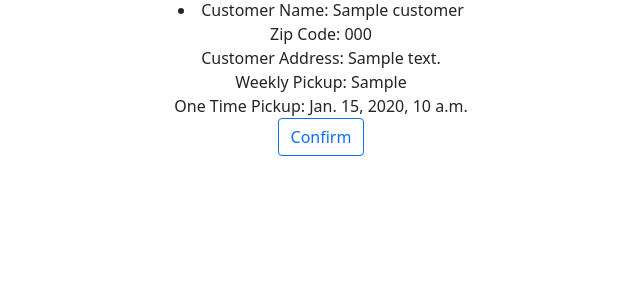
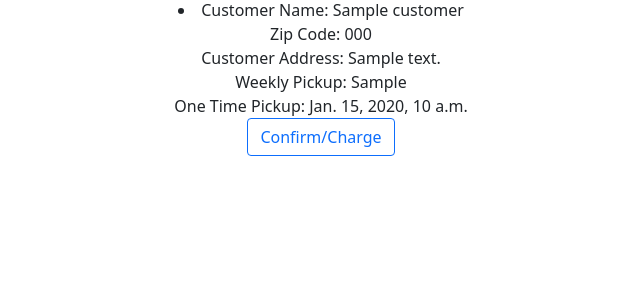
Before and after one commit to SpencerMuniz/Trash_Collect, a Django app: template trash_collector/employees/templates/employees/index.html in a window 1280 px wide. Shown: the part 242-544 px from the top of the page, without its empty margins (319-959 px from the left). Run offline with Django 3.2, Linux system fonts and the light colour scheme; a user stored in the database is signed in; tables that the repository leaves empty hold one stand-in row (values such as "Sample post"); the template is opened without the code that fills it: values that come from a table or form of the project are taken from there, most other values are stand-ins (such as "Sample title", 1, 10 or a date in 2020).

Commit message:
Edited confirm_pickup_charge_balance to reflect two arguments.

```diff
--- a/trash_collector/employees/templates/employees/index.html
+++ b/trash_collector/employees/templates/employees/index.html
@@ -17,7 +17,7 @@
                 Weekly Pickup: {{ customer.weekly_pickup}} <br />
                 One Time Pickup: {{ customer.one_time_pickup}} <br />
             </li>
-             <a class="btn btn-outline-primary" href="{% url 'employees:confirm_pickup_charge_balance' customer.id %}">Confirm</a>
+             <a class="btn btn-outline-primary" href="{% url 'employees:confirm_pickup_charge_balance' customer.id %}">Confirm/Charge</a>
   {% endfor %}
     {% else %}
     <p>You are at the employee index, but you are not logged in.</p>
--- a/trash_collector/employees/views.py
+++ b/trash_collector/employees/views.py
@@ -79,7 +79,7 @@ def edit_profile(request):
         return render(request, 'employees/edit_profile.html', context)
 
 @login_required
-def confirm_pickup_charge_balance(customer_id):
+def confirm_pickup_charge_balance(request, customer_id):
     customer_charge = Customer.objects.get(id=customer_id)
     customer_charge.balance += 20
     customer_charge.save()
```
